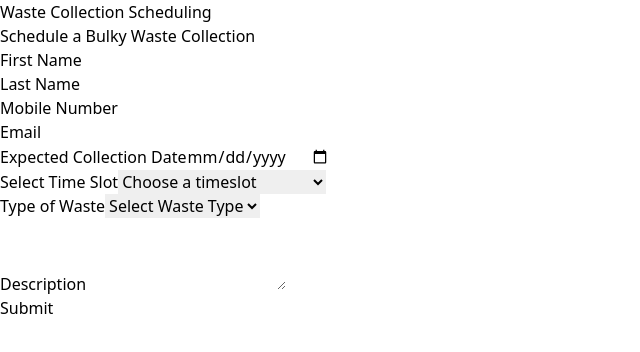
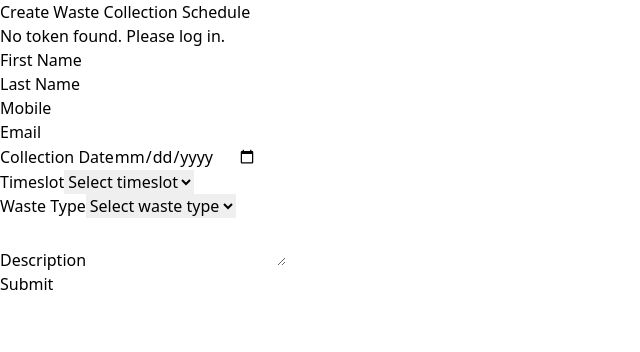
Before and after one commit to manujayak-hub/Smart_Waste_Management_System---Frontend, a React (Vite) app: page /schedule in a window 1280 px wide. Shown: the top 352 px of the page, without its empty margins (0-640 px from the left). Built offline with nearby package versions, Linux system fonts and the light colour scheme.

Commit message:
schedule form working

```diff
--- a/src/Pages/ScheduleForm.tsx
+++ b/src/Pages/ScheduleForm.tsx
@@ -1,49 +1,109 @@
-import React, { useState } from 'react';
+import React, { useState,useEffect } from 'react';
 import axios from 'axios';
 
 const ScheduleForm: React.FC = () => {
   const [formData, setFormData] = useState({
-    firstName: '',
-    lastName: '',
-    mobileNumber: '',
+    fname: '',
+    lname: '',
+    mobile: '',
     email: '',
-    collectionDate: '',
+    cdate: '',
     timeslot: '',
-    wasteType: '',
+    type: '',
     description: '',
   });
+  const [error, setError] = useState('');
+  const [success, setSuccess] = useState('');
+  const [loading, setLoading] = useState(false);
+  const [uid, setUid] = useState<string | null>(null);
+
 
   const handleChange = (e: React.ChangeEvent<HTMLInputElement | HTMLTextAreaElement | HTMLSelectElement>) => {
     const { name, value } = e.target;
     setFormData({ ...formData, [name]: value });
   };
 
+  useEffect(() => {
+    // Retrieve the token from local storage
+    const token = localStorage.getItem("token");
+
+    if (token) {
+      const fetchUserDetails = async () => {
+        try {
+          const userResponse = await axios.get("http://localhost:8000/auth/me", {
+            headers: {
+              Authorization: `Bearer ${token}`,
+            },
+          });
+          console.log(userResponse.data); // Handle the user details
+          const { _id} = userResponse.data;
+          setUid(_id)
+        } catch (err) {
+          console.error('Error fetching user details:', err);
+          setError('Failed to fetch user details. Please log in again.');
+        }
+      };
+
+      fetchUserDetails();
+    } else {
+      console.log("No token found, please log in.");
+      setError('No token found. Please log in.');
+    }
+  }, []); // Empty dependency array ensures this runs on component mount
+
+
+
 
   const handleSubmit = async (e: React.FormEvent) => {
     e.preventDefault();
+    setLoading(true);
+    setError('');
+    setSuccess('');
+
     try {
-      const response = await axios.post('/user/schedule', formData);
-      console.log('Form submitted successfully', response.data);
-    } catch (error) {
-      console.error('Error submitting the form', error);
+       await axios.post('http://localhost:8000/schedule/create', {
+        ...formData,
+        jobstatus: false,
+        userid:uid,
+      });
+
+      setSuccess('Schedule created successfully!');
+      setFormData({
+        fname: '',
+        lname: '',
+        mobile: '',
+        email: '',
+        cdate: '',
+        timeslot: '',
+        type: '',
+        description: '',
+      });
+    } catch (error: any) {
+      setError(error.response?.data?.error || 'Error submitting form.');
+    } finally {
+      setLoading(false);
     }
   };
 
+
+
   return (
-    <div className="flex justify-center items-center  bg-gray-100 px-4 mx-auto my-20">
+    <div className="flex justify-center items-center h-screen bg-gray-100">
       <form
-         className="bg-white p-6 sm:p-8 rounded-lg shadow-lg min-w-full sm:w-3/4 md:w-1/2 lg:max-w-lg h-auto "
+        className="bg-white p-6 sm:p-8 rounded-lg shadow-lg w-full sm:w-3/4 md:w-1/2 lg:max-w-md"
         onSubmit={handleSubmit}
       >
-        <h2 className="text-2xl font-bold text-center mb-4 text-green-600">Waste Collection Scheduling</h2>
-        <p className="text-lg font-semibold text-center mb-6">Schedule a Bulky Waste Collection</p>
+        <h2 className="text-2xl font-bold text-center mb-6 text-green-600">Create Waste Collection Schedule</h2>
+
+        {error && <p className="text-red-500 text-center mb-4">{error}</p>}
+        {success && <p className="text-green-500 text-center mb-4">{success}</p>}
 
         <div className="mb-4">
           <label className="block text-gray-700">First Name</label>
           <input
             type="text"
-            name="firstName"
-            value={formData.firstName}
+            name="fname"
+            value={formData.fname}
             onChange={handleChange}
             className="w-full px-4 py-2 border rounded-lg focus:outline-none focus:ring-2 focus:ring-green-500"
             required
@@ -54,8 +114,8 @@ const ScheduleForm: React.FC = () => {
           <label className="block text-gray-700">Last Name</label>
           <input
             type="text"
-            name="lastName"
-            value={formData.lastName}
+            name="lname"
+            value={formData.lname}
             onChange={handleChange}
             className="w-full px-4 py-2 border rounded-lg focus:outline-none focus:ring-2 focus:ring-green-500"
             required
@@ -63,11 +123,11 @@ const ScheduleForm: React.FC = () => {
         </div>
 
         <div className="mb-4">
-          <label className="block text-gray-700">Mobile Number</label>
+          <label className="block text-gray-700">Mobile</label>
           <input
-            type="text"
-            name="mobileNumber"
-            value={formData.mobileNumber}
+            type="tel"
+            name="mobile"
+            value={formData.mobile}
             onChange={handleChange}
             className="w-full px-4 py-2 border rounded-lg focus:outline-none focus:ring-2 focus:ring-green-500"
             required
@@ -87,20 +147,19 @@ const ScheduleForm: React.FC = () => {
         </div>
 
         <div className="mb-4">
-          <label className="block text-gray-700">Expected Collection Date</label>
+          <label className="block text-gray-700">Collection Date</label>
           <input
             type="date"
-            name="collectionDate"
-            value={formData.collectionDate}
+            name="cdate"
+            value={formData.cdate}
             onChange={handleChange}
             className="w-full px-4 py-2 border rounded-lg focus:outline-none focus:ring-2 focus:ring-green-500"
             required
           />
         </div>
 
-        {/* Timeslot Dropdown */}
         <div className="mb-4">
-          <label className="block text-gray-700">Select Time Slot</label>
+          <label className="block text-gray-700">Timeslot</label>
           <select
             name="timeslot"
             value={formData.timeslot}
@@ -108,31 +167,29 @@ const ScheduleForm: React.FC = () => {
             className="w-full px-4 py-2 border rounded-lg focus:outline-none focus:ring-2 focus:ring-green-500"
             required
           >
-            <option value="">Choose a timeslot</option>
-            <option value="morning">Morning (8 AM - 12 PM)</option>
-            <option value="afternoon">Afternoon (12 PM - 4 PM)</option>
-            <option value="evening">Evening (4 PM - 8 PM)</option>
+            <option value="">Select timeslot</option>
+            <option value="Morning">Morning</option>
+            <option value="Afternoon">Afternoon</option>
+            <option value="Evening">Evening</option>
           </select>
         </div>
 
-        {/* Waste Type Dropdown */}
         <div className="mb-4">
-          <label className="block text-gray-700">Type of Waste</label>
+          <label className="block text-gray-700">Waste Type</label>
           <select
-            name="wasteType"
-            value={formData.wasteType}
+            name="type"
+            value={formData.type}
             onChange={handleChange}
             className="w-full px-4 py-2 border rounded-lg focus:outline-none focus:ring-2 focus:ring-green-500"
             required
           >
-            <option value="">Select Waste Type</option>
-            <option value="bulk">Bulky Waste</option>
-            <option value="electronic">Electronic Waste</option>
-            <option value="hazardous">Hazardous Waste</option>
+            <option value="">Select waste type</option>
+            <option value="Organic">Organic</option>
+            <option value="Recyclable">Recyclable</option>
+            <option value="Hazardous">Hazardous</option>
           </select>
         </div>
 
-        {/* Description */}
         <div className="mb-4">
           <label className="block text-gray-700">Description</label>
           <textarea
@@ -140,16 +197,16 @@ const ScheduleForm: React.FC = () => {
             value={formData.description}
             onChange={handleChange}
             className="w-full px-4 py-2 border rounded-lg focus:outline-none focus:ring-2 focus:ring-green-500"
-            rows={3}
             required
-          ></textarea>
+          />
         </div>
 
         <button
           type="submit"
           className="w-full bg-green-500 text-white font-bold py-2 px-4 rounded-lg hover:bg-green-600 focus:outline-none focus:ring-2 focus:ring-green-500"
+          disabled={loading}
         >
-          Submit
+          {loading ? 'Submitting...' : 'Submit'}
         </button>
       </form>
     </div>
--- a/src/Stores/useUserStore.tsx
+++ b/src/Stores/useUserStore.tsx
@@ -1,4 +1,3 @@
-// src/store/userStore.ts
 import { create } from 'zustand';
 
 interface UserState {
@@ -8,12 +7,28 @@ interface UserState {
   clearUser: () => void;
 }
 
+// Zustand store
 const useUserStore = create<UserState>((set) => ({
-  userId: null,
-  token: null,
-  setUser: (id: string, token: string) =>
-    set({ userId: id, token: token }),
-  clearUser: () => set({ userId: null, token: null }),
+  userId: null,  // Set as `null` initially for clarity
+  token: null,   // Same here, makes it easier to check if the user is logged in
+
+  // Function to set userId and token
+  setUser: (id, token) => {
+    console.log('Setting userId:', id, 'Setting token:', token);
+    set(() => ({
+      userId: id,
+      token: token,
+    }));
+  },
+
+  // Function to clear userId and token
+  clearUser: () => {
+    console.log('Clearing user data');
+    set(() => ({
+      userId: null,
+      token: null,
+    }));
+  },
 }));
 
 export default useUserStore;
```
Also changed, not shown: src/Pages/LoginPage.tsx (+36 -22 lines).
